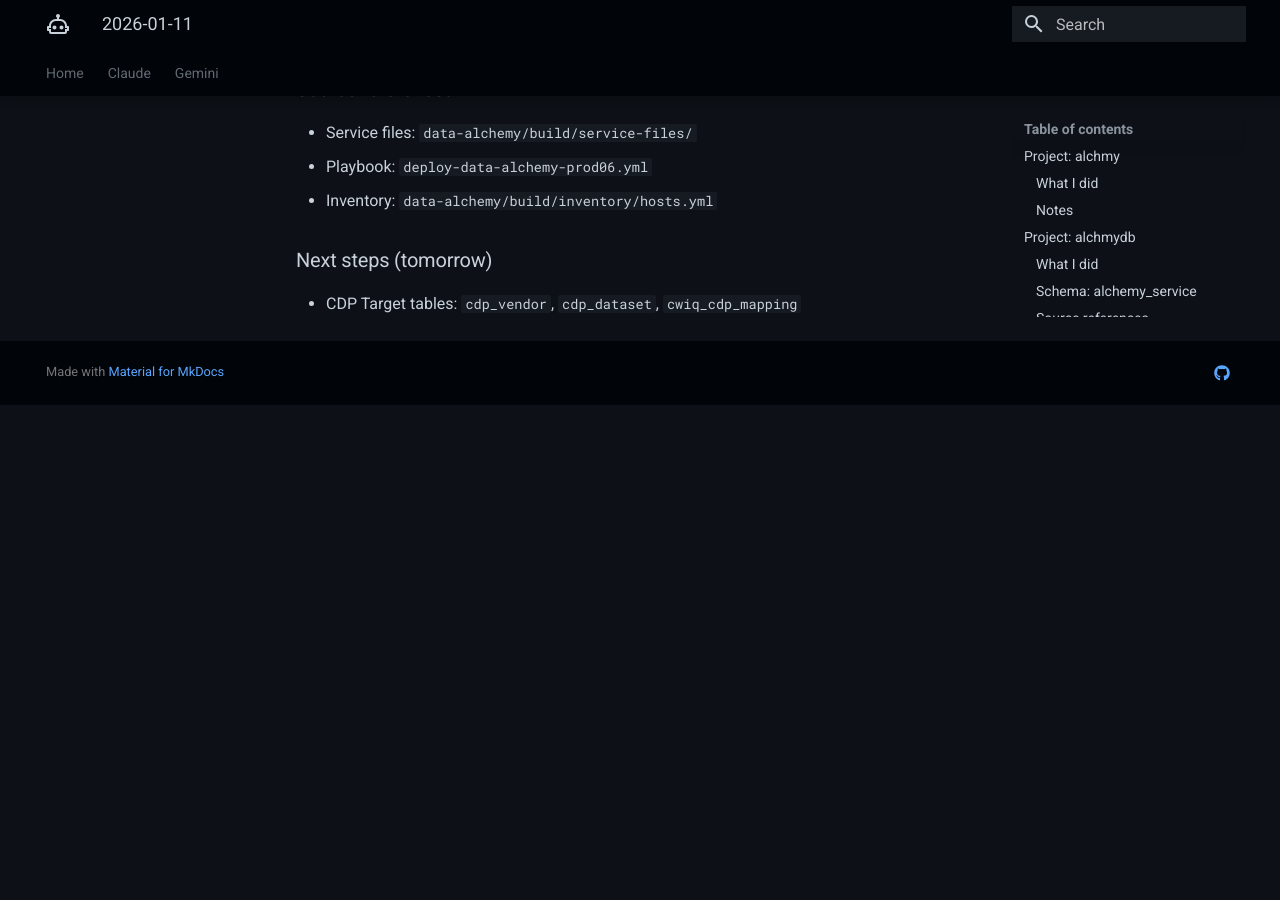
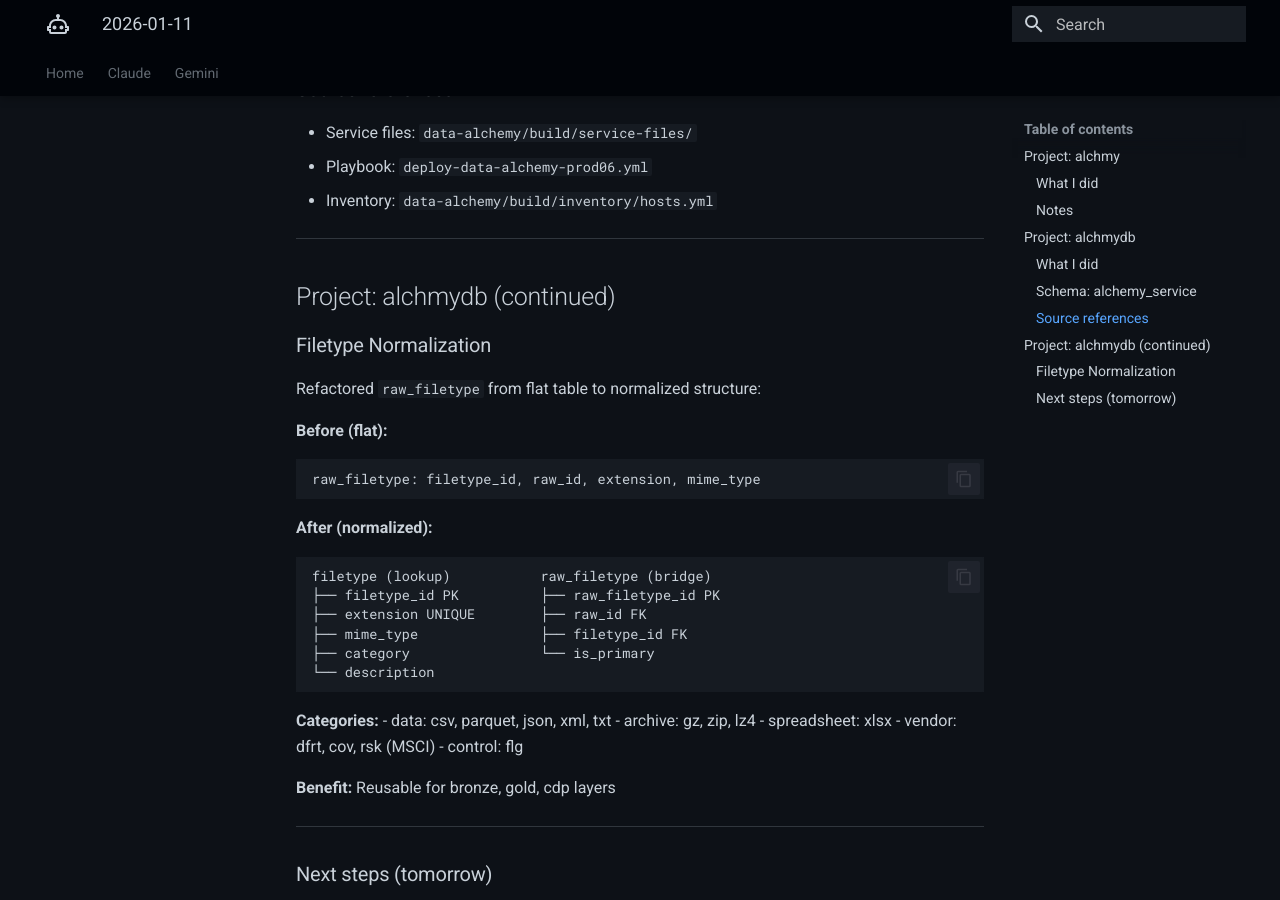
Before and after one commit to ThanuMahee12/AgentContext, an MkDocs documentation site: the page built from docs/Claude/sessions/2026-01-11.md, in a window 1280 px wide and 900 px high, scrolled down 1082 px. Built offline with MkDocs 1.6.1 and Material for MkDocs 9.7.7, drawn with Linux system fonts in a browser that asks for light colours; before the commit the page ends 1487 px from its top, so only the background shows below that.

Commit message:
claude: 2026-01-11 filetype normalization

````diff
--- a/docs/Claude/sessions/2026-01-11.md
+++ b/docs/Claude/sessions/2026-01-11.md
@@ -38,5 +38,39 @@ CREATE TABLE alchemy_service (
 - Playbook: `deploy-data-alchemy-prod06.yml`
 - Inventory: `data-alchemy/build/inventory/hosts.yml`
 
+---
+
+## Project: alchmydb (continued)
+
+### Filetype Normalization
+
+Refactored `raw_filetype` from flat table to normalized structure:
+
+**Before (flat):**
+```
+raw_filetype: filetype_id, raw_id, extension, mime_type
+```
+
+**After (normalized):**
+```
+filetype (lookup)           raw_filetype (bridge)
+├── filetype_id PK          ├── raw_filetype_id PK
+├── extension UNIQUE        ├── raw_id FK
+├── mime_type               ├── filetype_id FK
+├── category                └── is_primary
+└── description
+```
+
+**Categories:**
+- data: csv, parquet, json, xml, txt
+- archive: gz, zip, lz4
+- spreadsheet: xlsx
+- vendor: dfrt, cov, rsk (MSCI)
+- control: flg
+
+**Benefit:** Reusable for bronze, gold, cdp layers
+
+---
+
 ### Next steps (tomorrow)
 - CDP Target tables: `cdp_vendor`, `cdp_dataset`, `cwiq_cdp_mapping`
````
